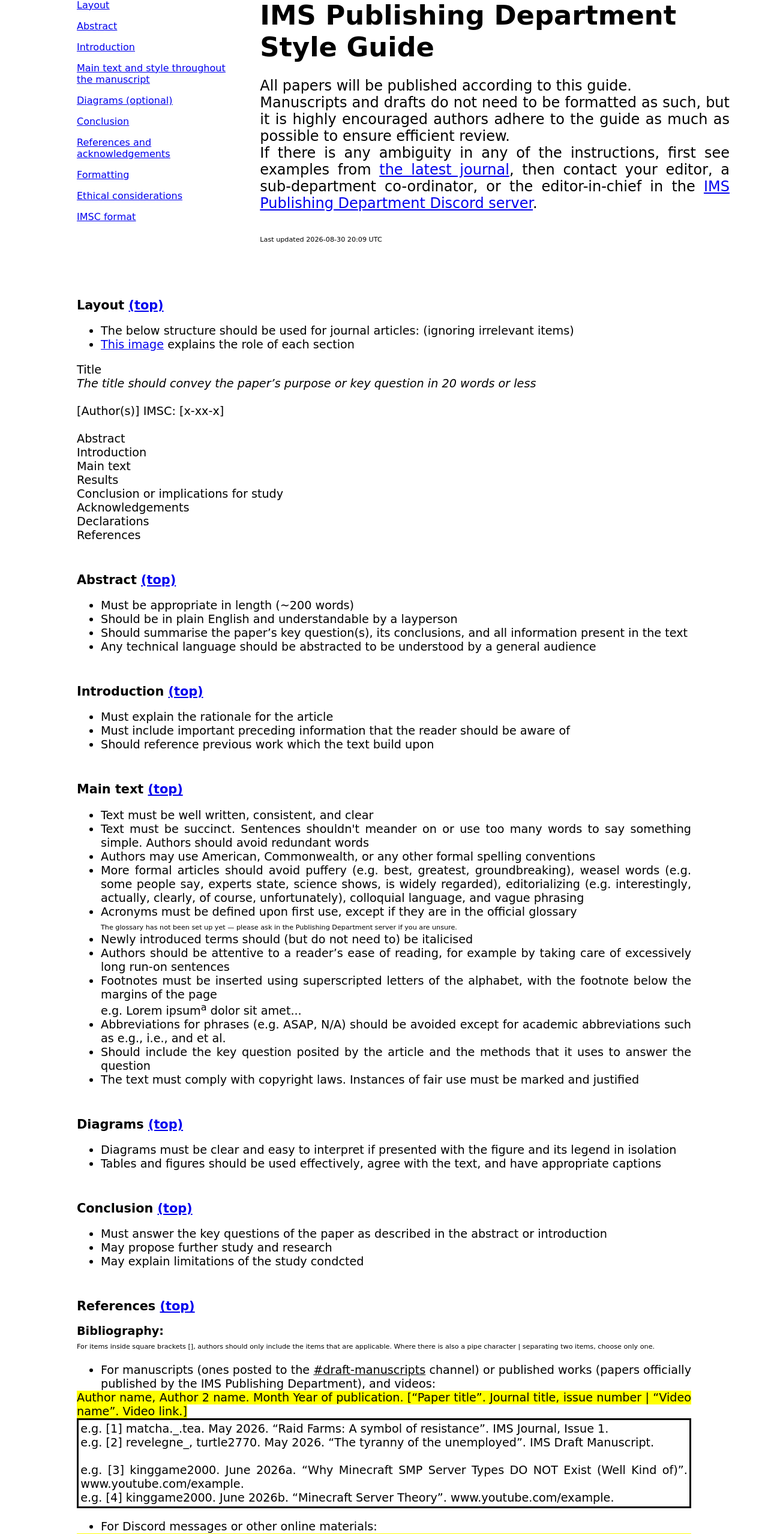
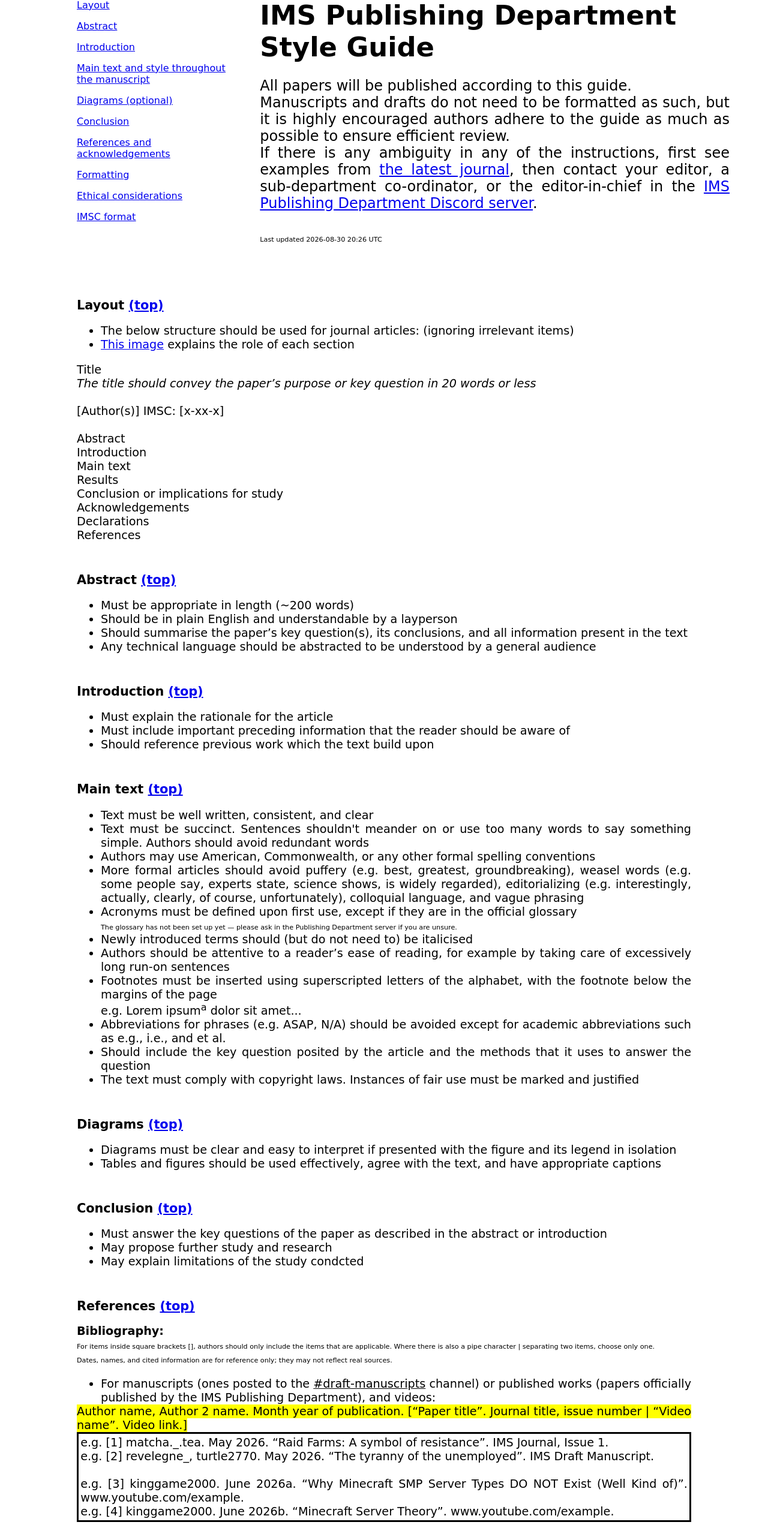
Before and after one commit to imsresearch/ims-website, a React (Vite) app: page /publish-with-us/style-guide in a window 1280 px wide. Shown: the part 224-2782 px from the top of the page at 60% size. Built offline with nearby package versions, Linux system fonts and the light colour scheme.

Commit message:
Update style guide

```diff
--- a/src/pages/pubdep/style-guide.jsx
+++ b/src/pages/pubdep/style-guide.jsx
@@ -48,7 +48,7 @@ export default function StyleGuide() {
                         <br />
                         <br />
                         <small>
-                            Last updated <time dateTime="2026-08-30T20:09" title="2026-08-30T21:09">2026-08-30 20:09 UTC</time>
+                            Last updated <time dateTime="2026-08-30T20:26" title="2026-08-30T21:26">2026-08-30 20:26 UTC</time>
                         </small>
                     </p>
                 </div>
@@ -187,6 +187,8 @@ export default function StyleGuide() {
                         <small>
                             For items inside square brackets [], authors should only include the items that are applicable. Where there is also a pipe character | separating two items, choose only
                             one.
+                            <br />
+                            Dates, names, and cited information are for reference only; they may not reflect real sources.
                         </small>
                         <ul>
                             <li>
@@ -194,7 +196,7 @@ export default function StyleGuide() {
                                 and videos:
                             </li>
                         </ul>
-                        <mark>Author name, Author 2 name. Month Year of publication. [“Paper title”. Journal title, issue number | “Video name”. Video link.]</mark>
+                        <mark>Author name, Author 2 name. Month year of publication. [“Paper title”. Journal title, issue number | “Video name”. Video link.]</mark>
                         <br />
                         <div class="ref-box">
                             e.g. [1] matcha._.tea. May 2026. “Raid Farms: A symbol of resistance”. IMS Journal, Issue 1.
@@ -210,27 +212,27 @@ export default function StyleGuide() {
                             <li>For Discord messages or other online materials:</li>
                         </ul>
                         <mark>
-                            Author name. Month Year of retrieval (with suffixed letter for multiple citations). [“Server title” Discord Server. <i>First 20 words of message.</i> | “Source title”.] [Link to material. <b>and/or</b> Image of message]
+                            Author name. Posted date posted, retrieved date retrieved (with suffixed letter for multiple citations of the same date). [“Server title” Discord Server. <i>First 20 words of message.</i> | “Source title”.] [Link to material. <b>and/or</b> Image of message]
                         </mark>
                         <br />
                         <div class="ref-box">
-                            e.g. [1] .1ntell. July 2026. “Raid Farms” Discord Server. <i>unironically, if i had the choice between being a 30 year old comfortable in life who doesn't have to work</i>
+                            e.g. [1] .1ntell. Posted 30 July 2026, retrieved 30 August 2026. “Raid Farms” Discord Server. <i>unironically, if i had the choice between being a 30 year old comfortable in life who doesn't have to work</i>
                             . www.discord.com/example.
                             <br />
-                            e.g. [2] amxtrnl. July 2026a. “Raid Farms” Discord Server. <i>Servers full of chuds and bums 💔</i>
+                            e.g. [2] amxtrnl. Posted 12 July 2026a, retrieved 30 August 2026. “Raid Farms” Discord Server. <i>Servers full of chuds and bums 💔</i>
                             . www.discord.com/example.
                             <br />
-                            e.g. [3] amxtrnl. July 2026b. “Raid Farms” Discord Server. <i>Biggest larp of the year</i>
+                            e.g. [3] amxtrnl. Posted 12 July 2026b, retrieved 30 August 2026. “Raid Farms” Discord Server. <i>Biggest larp of the year</i>
                             . www.discord.com/example.
                             <br />
-                            e.g. [4] duck_t4p3. December 2025. “Raid Farms” Discord Server.
+                            e.g. [4] duck_t4p3. Posted 22 December 2025, retrieved 17 July 2026. “Raid Farms” Discord Server.
                             <br />
                             (screenshot of message)
                             <br />
                             www.discord.com/example.
                             <br />
                             <br />
-                            e.g. [5] John Article. January 2026. “Minecon 2026 is real?”. www.example.com/example.
+                            e.g. [5] John Article. Posted 11 November 2025, retrieved 10 August 2026. “Minecon 2026 is real?”. www.example.com/example.
                         </div>
                         <ul>
                             <li>For real-life works, e.g. academic papers:</li>
@@ -247,7 +249,7 @@ export default function StyleGuide() {
                         <ul>
                             <li>Author-date citations:</li>
                         </ul>
-                        <mark>Author name, author 2 name. Year of publication (with letter if multiple are referenced)</mark>
+                        <mark>Author name, author 2 name. Year of publication (with suffixed letter for multiple citations of the same year)</mark>
                         <br />
                         <div class="ref-box">
                             e.g. (matcha._.tea. 2026)
```
